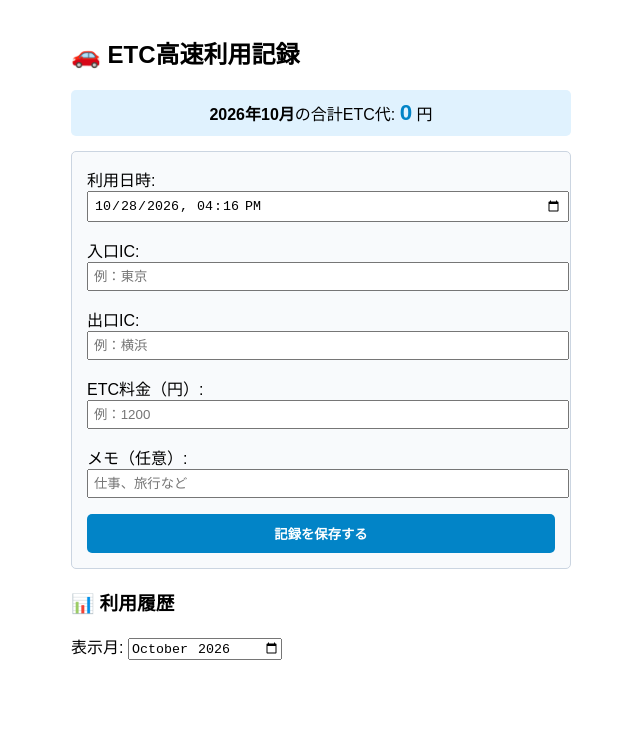
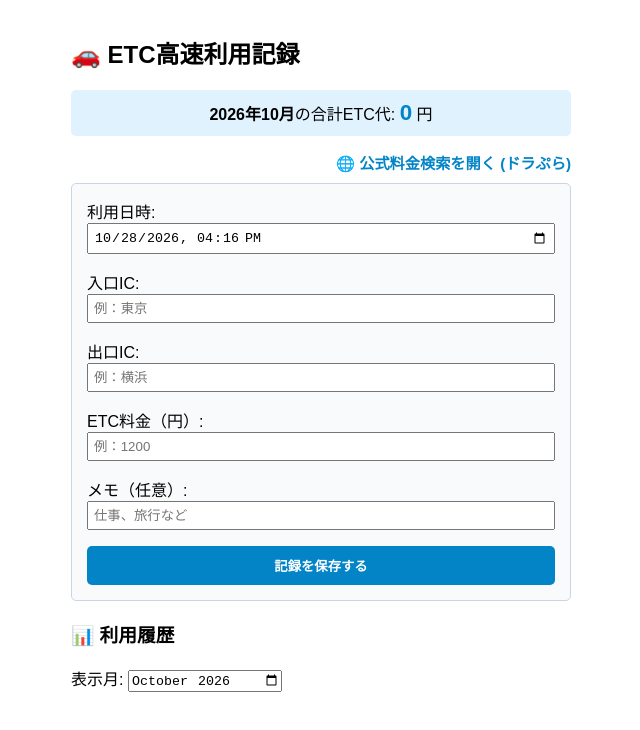
Before and after one commit to sanakumasan/-daily-report, a plain HTML site: page index.html in a window 1280 px wide. Shown: the whole page, without its empty margins (319-959 px from the left). Drawn offline with Linux system fonts and the light colour scheme.

Commit message:
Update index.html

```diff
--- a/index.html
+++ b/index.html
@@ -15,15 +15,20 @@
         <span id="month-total-etc" style="font-size:1.4rem; font-weight:bold; color:#0284c7;">0</span> 円
     </div>
 
+    <!-- 料金検索リンク（ここに追加しました） -->
+    <div style="margin-bottom:10px; text-align:right;">
+        <a href="https://driveplaza.com" target="_blank" style="color:#0284c7; text-decoration:none; font-weight:bold; font-size:0.95rem;">🌐 公式料金検索を開く (ドラぷら)</a>
+    </div>
+
     <!-- 入力フォーム -->
     <form onsubmit="saveData(event)" style="background:#f8fafc; padding:15px; border:1px solid #cbd5e1; border-radius:5px;">
-        <p style="margin-top:0;">利用日時:<br><input type="datetime-local" id="etc-date" required style="width:100%; padding:5px;"></p>
-        <p>入口IC:<br><input type="text" id="entry-ic" placeholder="例：東京" required style="width:100%; padding:5px;"></p>
-        <p>出口IC:<br><input type="text" id="exit-ic" placeholder="例：横浜" required style="width:100%; padding:5px;"></p>
-        <p>ETC料金（円）:<br><input type="number" id="etc-price" placeholder="例：1200" min="0" required style="width:100%; padding:5px;"></p>
-        <p>メモ（任意）:<br><input type="text" id="etc-memo" placeholder="仕事、旅行など" style="width:100%; padding:5px;"></p>
+        <p style="margin-top:0;">利用日時:<br><input type="datetime-local" id="etc-date" required style="width:100%; padding:5px; box-sizing:border-box;"></p>
+        <p>入口IC:<br><input type="text" id="entry-ic" placeholder="例：東京" required style="width:100%; padding:5px; box-sizing:border-box;"></p>
+        <p>出口IC:<br><input type="text" id="exit-ic" placeholder="例：横浜" required style="width:100%; padding:5px; box-sizing:border-box;"></p>
+        <p>ETC料金（円）:<br><input type="number" id="etc-price" placeholder="例：1200" min="0" required style="width:100%; padding:5px; box-sizing:border-box;"></p>
+        <p>メモ（任意）:<br><input type="text" id="etc-memo" placeholder="仕事、旅行など" style="width:100%; padding:5px; box-sizing:border-box;"></p>
 
-        <button type="submit" style="width:100%; padding:10px; background:#0284c7; color:white; border:none; border-radius:5px; font-weight:bold;">記録を保存する</button>
+        <button type="submit" style="width:100%; padding:10px; background:#0284c7; color:white; border:none; border-radius:5px; font-weight:bold; cursor:pointer;">記録を保存する</button>
     </form>
 
     <!-- 履歴一覧 -->
@@ -36,7 +41,6 @@
 
     window.onload = function() {
         const today = new Date();
-        // 日本時間に合わせた初期値設定
         const offset = today.getTimezoneOffset() * 60000;
         const localISOTime = (new Date(today - offset)).toISOString().slice(0,16);
         document.getElementById('etc-date').value = localISOTime;
@@ -67,7 +71,6 @@
 
         localStorage.setItem('etc_highway_records', JSON.stringify(etcRecords));
 
-        // フォームをリセット
         document.getElementById('entry-ic').value = "";
         document.getElementById('exit-ic').value = "";
         document.getElementById('etc-price').value = "";
@@ -85,7 +88,6 @@
 
         let monthTotal = 0;
 
-        // 日時の新しい順にソートしてループ
         [...etcRecords].sort((a,b) => b.date.localeCompare(a.date)).forEach(r => {
             const rMonth = r.date.slice(0, 7);
 
```
